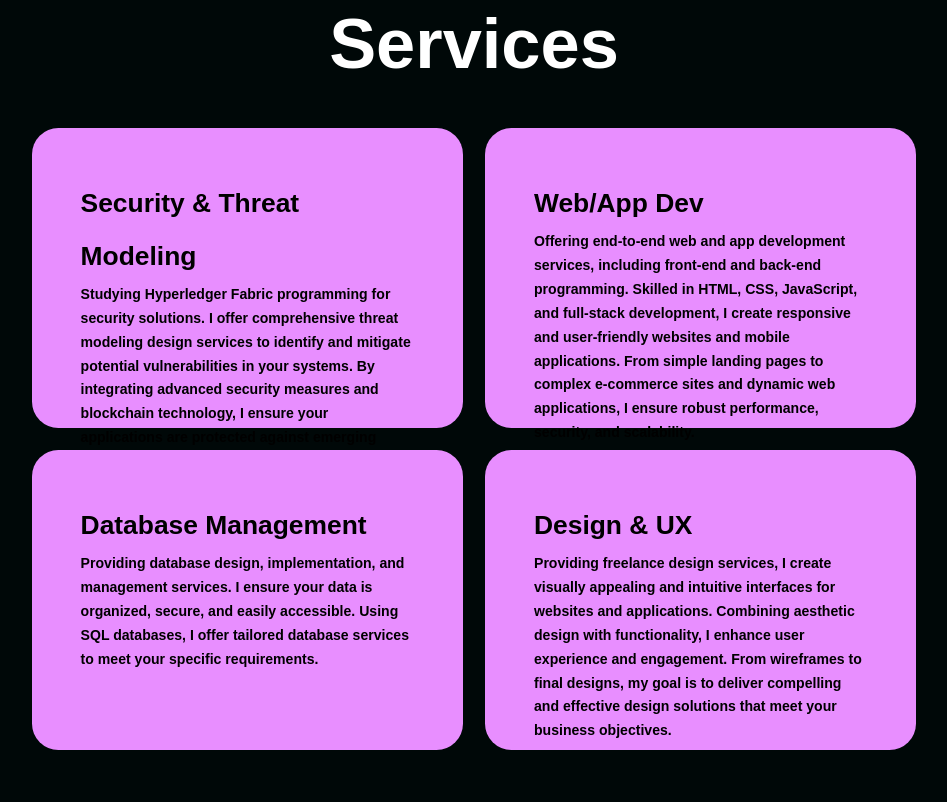
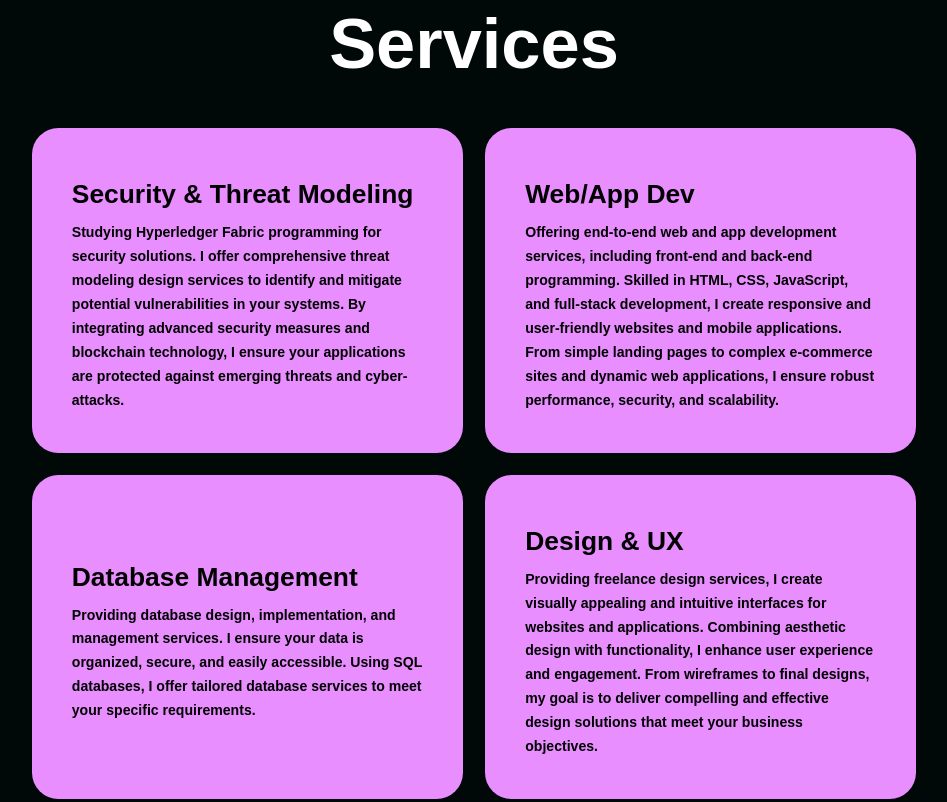
Before and after one commit to RevaLaxmi/RevaLaxmi, a plain HTML site: page index.html in a window 1280 px wide. Shown: the part 2180-2982 px from the top of the page, without its empty margins (166-1113 px from the left). Drawn offline with nearby package versions, Linux system fonts and the light colour scheme.

Commit message:
Update style.css
services update

```diff
--- a/style.css
+++ b/style.css
@@ -356,6 +356,8 @@ span{
     background-color: var(--bg-color) ;
     width: 50px;
 }
+
+
 .services{
     background: var(--bg-color);
     color: #000000;
@@ -367,17 +369,19 @@ span{
 }
 .services-container{
     display: grid;
-    grid-template-columns: repeat(2,1fr);
-    align-items: center ;
+    grid-template-columns: repeat(2, 1fr);
+    align-items: stretch; /* Make all grid items (boxes) the same height */
     gap: 2.5rem;
 }
 .service-box{
     background-color: var(--main-color);
-    height: 300px;
     border-radius: 3rem;
     border: 5px solid transparent;
     cursor: pointer;
     transition: 0.4s ease-in-out;
+    display: flex;
+    flex-direction: column;
+    padding: 2rem;
 }
 .service-box:hover{
     background: #ffffff;
@@ -386,27 +390,33 @@ span{
     transform: scale(1.03);
 }
 .service-box .service-info{
+    flex: 1;
     display: flex;
     flex-direction: column;
     text-align: left;
-    max-height: 200px;
-    justify-content: left;
+    justify-content: center;
     align-items: baseline;
-    padding: 5rem 5rem;
+    padding: 2rem;
 }
 .service-info h4{
     font-size: 3rem;
     font-weight: 800;
     line-height: 2;
-    color: #000000
+    color: #000000;
 }
 .service-info p{
     font-size: 1.6rem;
     font-weight: 600;
-    max-height: 100px;
     line-height: 1.7;
-    margin: auto;
-    color: #000000
+    color: #000000;
+    word-wrap: break-word;
+}
+
+/* Media queries for responsiveness */
+@media (max-width: 1024px) {
+    .services-container {
+        grid-template-columns: 1fr;
+    }
 }
 
 
```
